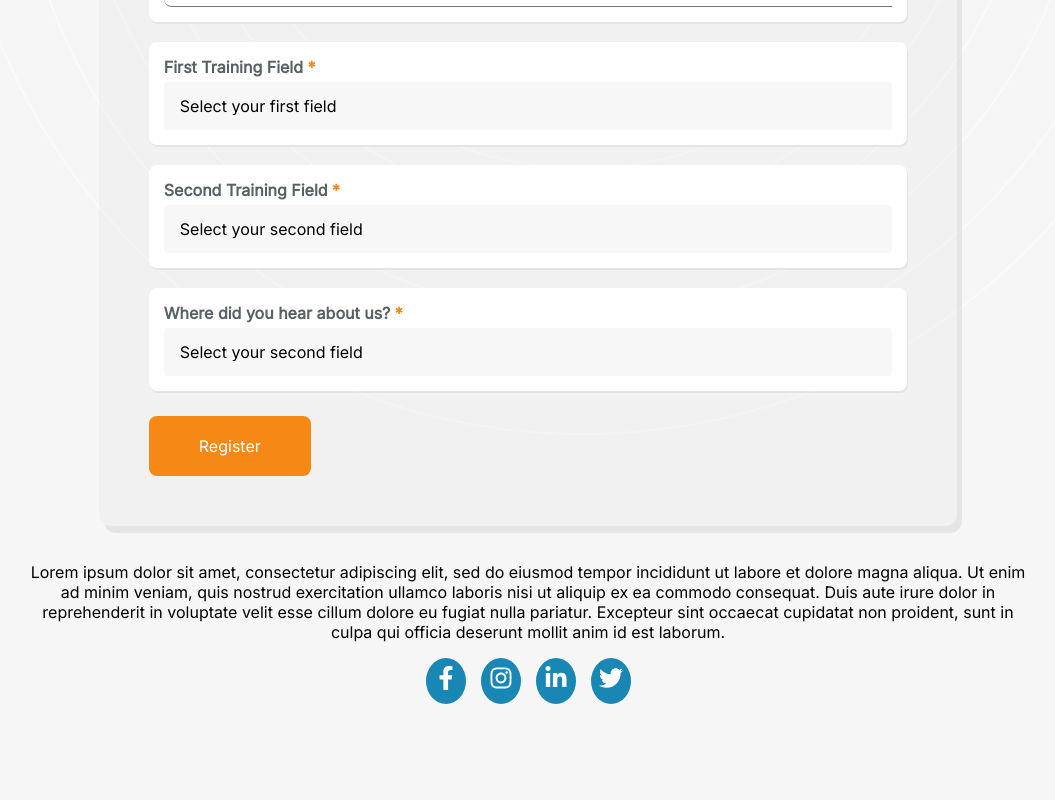
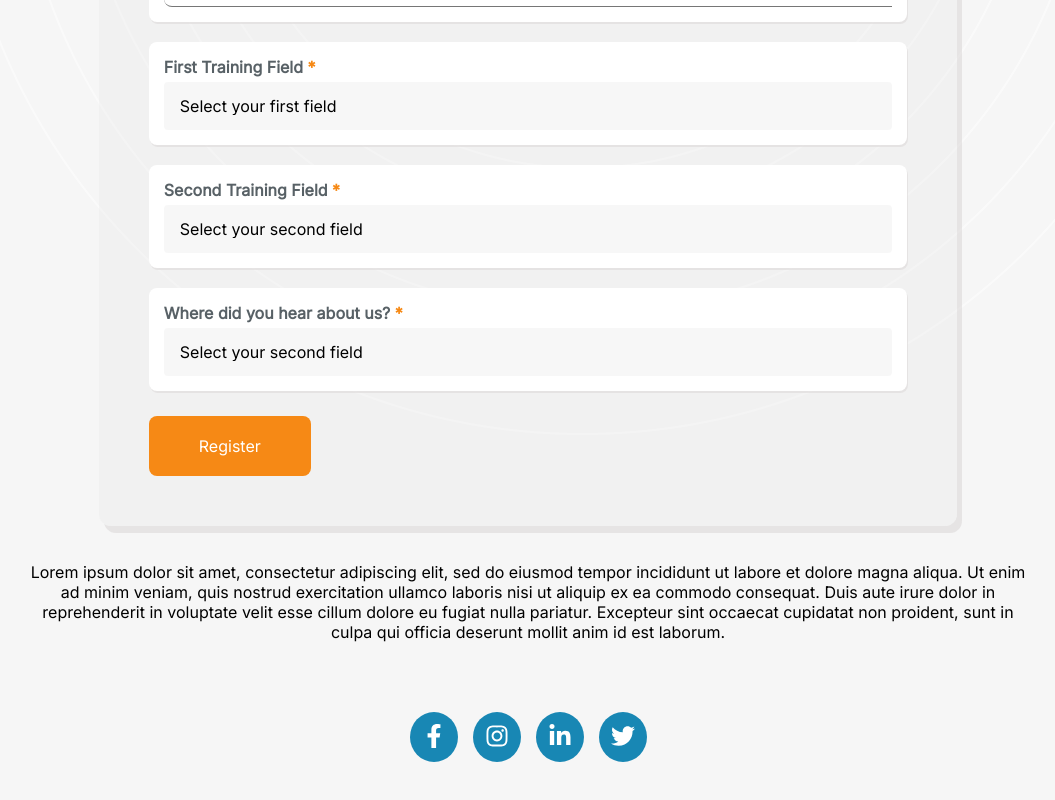
Before and after one commit to zaki031/Summer-School-Website, a React (Create React App) app: page / in a window 1280 px wide. Shown: the part 904-1704 px from the top of the page, without its empty margins (112-1167 px from the left). Before the commit the page ends 1616 px from the top, so only its background shows below. Built offline with nearby package versions, Linux system fonts and the light colour scheme.

Commit message:
social media animation

```diff
--- a/src/App.js
+++ b/src/App.js
@@ -41,14 +41,17 @@ function App() {
     </div>
     <Form/>
     <br/>
+
     <div className='f-p' >    <p >Lorem ipsum dolor sit amet, consectetur adipiscing elit, sed do eiusmod tempor incididunt ut labore et dolore magna aliqua. Ut enim ad minim veniam, quis nostrud exercitation ullamco laboris nisi ut aliquip ex ea commodo consequat. Duis aute irure dolor in reprehenderit in voluptate velit esse cillum dolore eu fugiat nulla pariatur. Excepteur sint occaecat cupidatat non proident, sunt in culpa qui officia deserunt mollit anim id est laborum.</p>
 </div>
-    <div className='social'>
-        <a href=""><FaFacebookF/></a>
-        <a href=""><FaInstagram/></a>
-        <a href=""><FaLinkedinIn/></a>
-        <a href=""><FaTwitter/></a>
+<div className='social'>
+        <a href="" data-aos="fade-right"><FaFacebookF/></a>
+        <a href="" data-aos="fade-up"><FaInstagram/></a>
+        <a href="" data-aos="fade-up"><FaLinkedinIn/></a>
+        <a href=""data-aos="fade-left"><FaTwitter/></a>
     </div>
+
+
 
 
 
--- a/src/components/form.jsx
+++ b/src/components/form.jsx
@@ -7,26 +7,6 @@ import AOS from "aos";
 import 'aos/dist/aos.css'
 
 const Form = () => {
-
-  const [formData, setFormData] = useState({
-
-    fullName: '',
-    discordID:'',
-    email: '',
-    phoneNumber: '',
-    firstField: '',
-    second_Field: '',
-  });
-  const meanings = {
-    '1': "Web Dev",
-    '2': "Introductionto Ai and Data Science",
-    '3': "3D Design",
-    '4': "Graphic Design Theory",
-    '5': "Introduction to UI/UX Design",
-    '6': "Linux",
-
-    // Add more meanings as needed
-  };
 
 
 
@@ -47,18 +27,7 @@ const Form = () => {
             console.log(error.text);
         });
 
-    e.preventDefault();
-    setFormData({
-      fullName: e.target.elements.fullname.value,
-      discordID: e.target.elements.discord.value,
-      email: e.target.elements.from_email.value,
-      phoneNumber:e.target.elements.phone.value,
-      firstField:firstField,
-      second_Field:secondField,
-      where:where
 
-
-    });
 
     console.log(form)
     axios
--- a/src/index.css
+++ b/src/index.css
@@ -185,6 +185,8 @@ body{
   justify-content: center;
   display: flex;
   gap: 15px;
+  padding-bottom: 100px;
+  margin-top: 70px;
 }
 .social a{
   text-decoration: none;
@@ -192,7 +194,7 @@ body{
   font-size: 1.5rem;
   background: #1887B4;
   border-radius: 50%;
-  padding: 8px;
+  padding: 12px; padding-bottom: 8px;
 
 }
 
```
